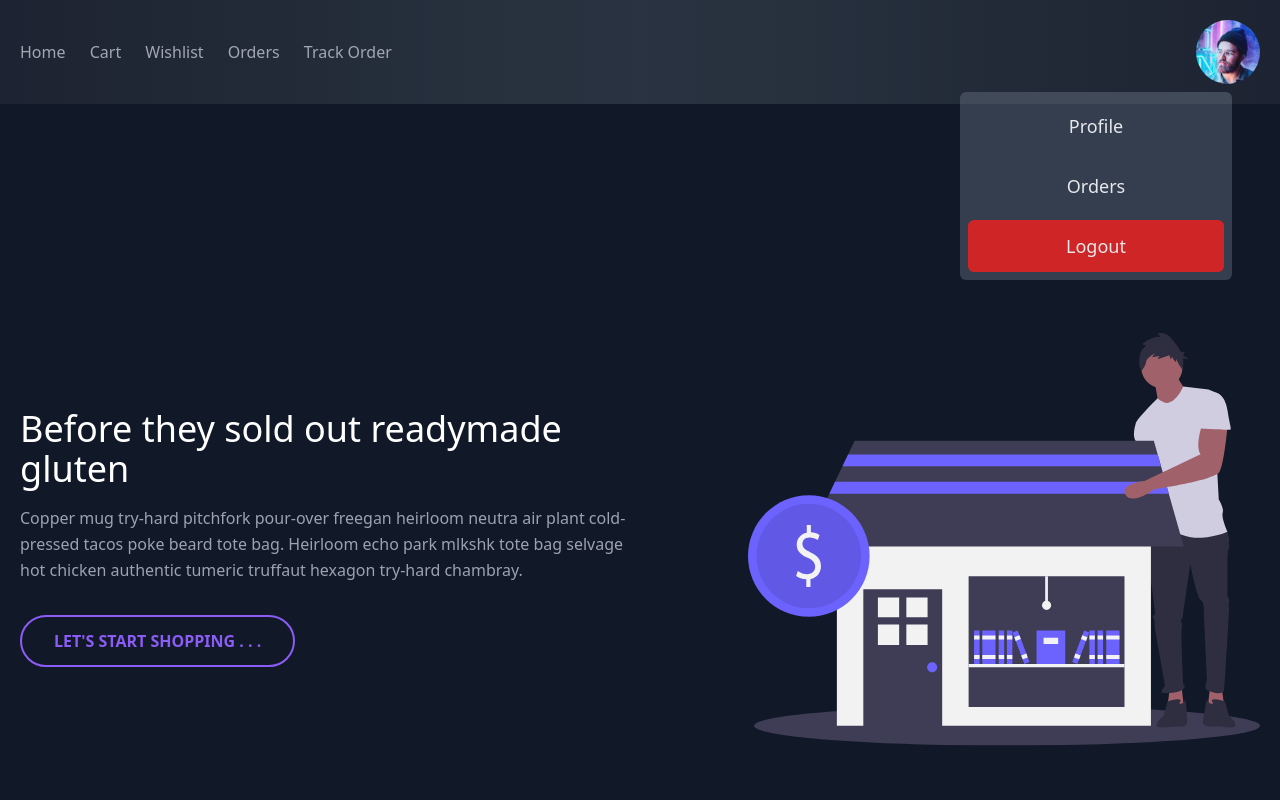
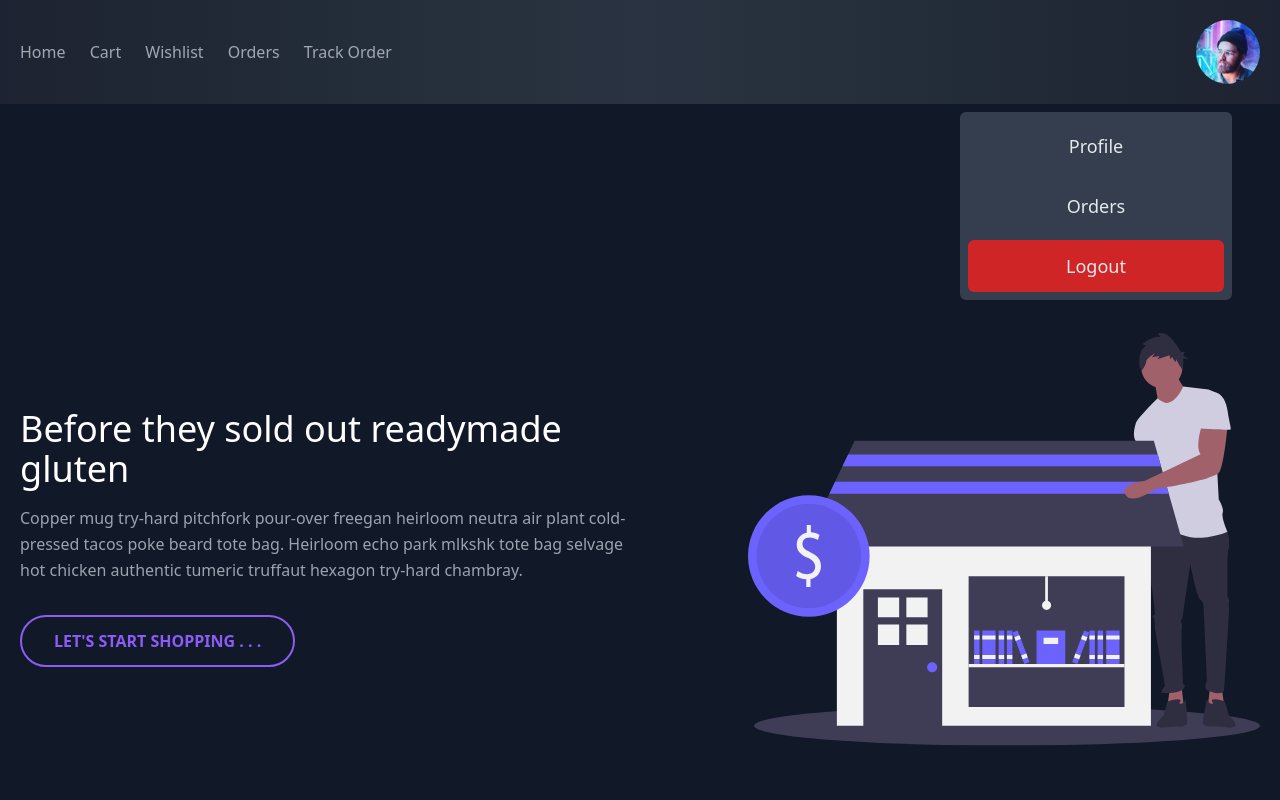
Before and after one commit to PraveenMalethia/basketiya-2, a Nuxt app: page / in a window 1280 px wide. Both pictures are taken after a click on the button 1228 px from the left and 52 px from the top of the page. Shown: the top 800 px of the page. Built offline with nearby package versions, Linux system fonts and the light colour scheme.

Commit message:
dropdown margin fix

```diff
--- a/components/Header.vue
+++ b/components/Header.vue
@@ -73,7 +73,7 @@
               v-if="profile_dropdown"
               class="
                 bg-gray-700
-                mt-2
+                mt-7
                 absolute
                 right-7
                 z-20
```
